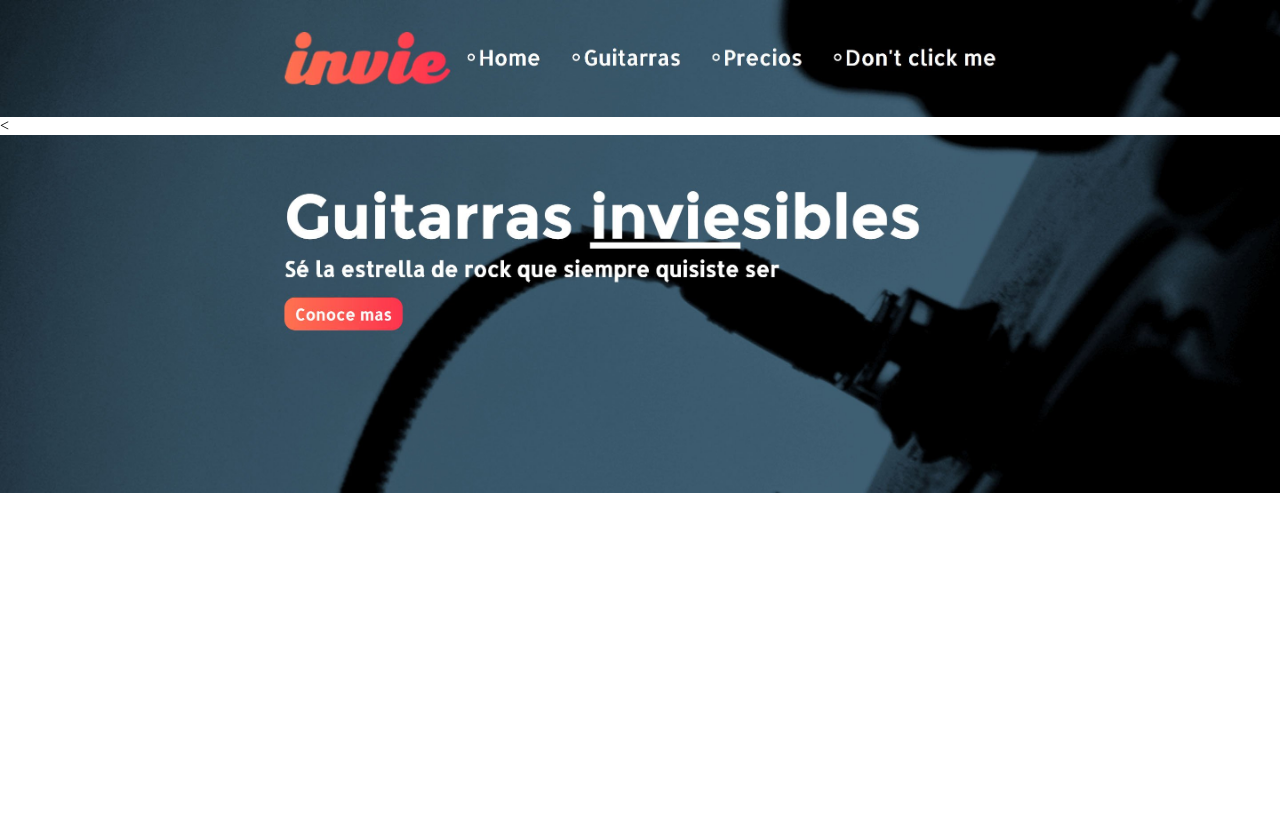
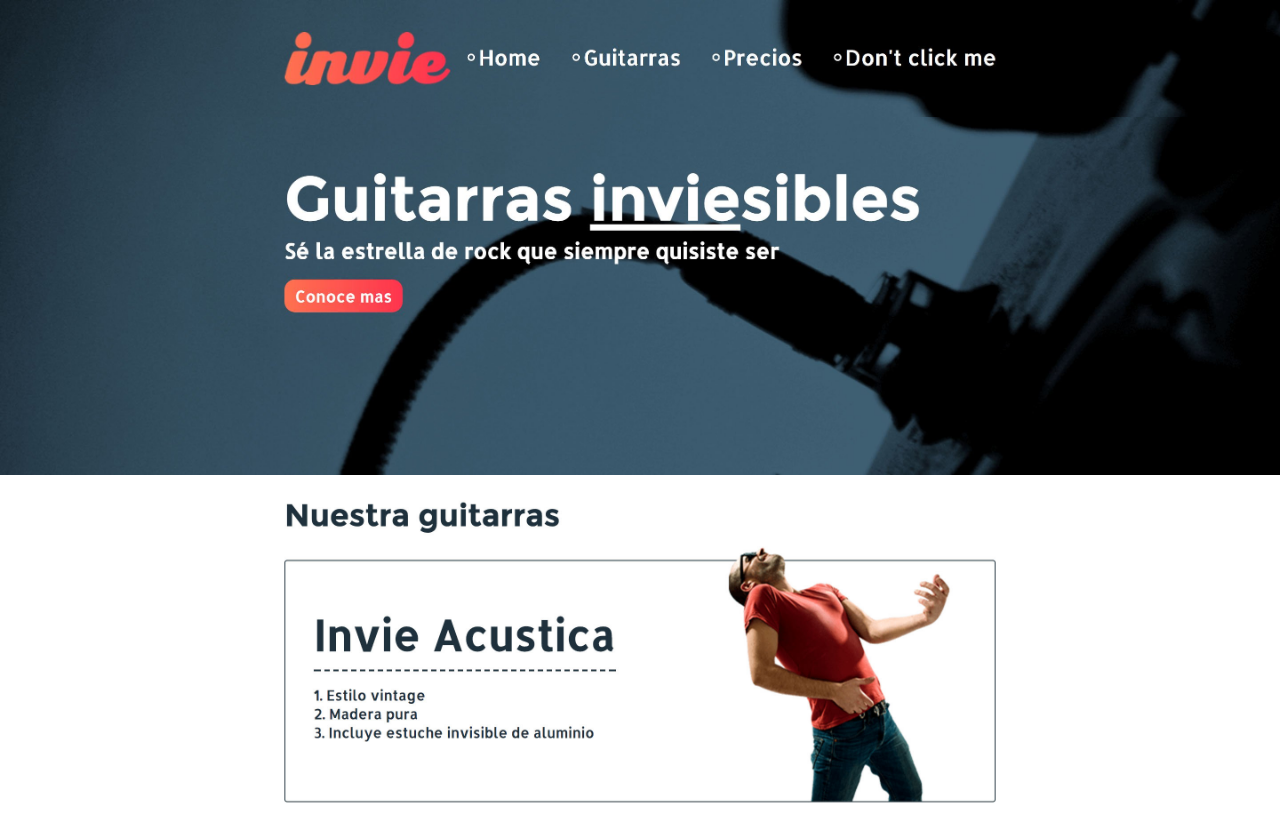
Before and after one commit to RaulPM98/invie-github, a plain HTML site: page index.html in a window 1280 px wide. Before the commit the page ends 800 px from the top, so only its background shows below. Drawn offline with Linux system fonts and the light colour scheme.

Commit message:
agregando guitarra acustica

```diff
--- a/index.html
+++ b/index.html
@@ -14,6 +14,8 @@
   </head>
   <body>
       <img src="header.jpg" alt="">
-      <<img src="hero.jpg" alt="">
+      <img src="hero.jpg" alt="">
+      <img src="acustica.jpg" alt="">
+      <img src="clasica.jpg" alt="">
   </body>
 </html>
```
Also changed, not shown: acustica.jpg (added).
